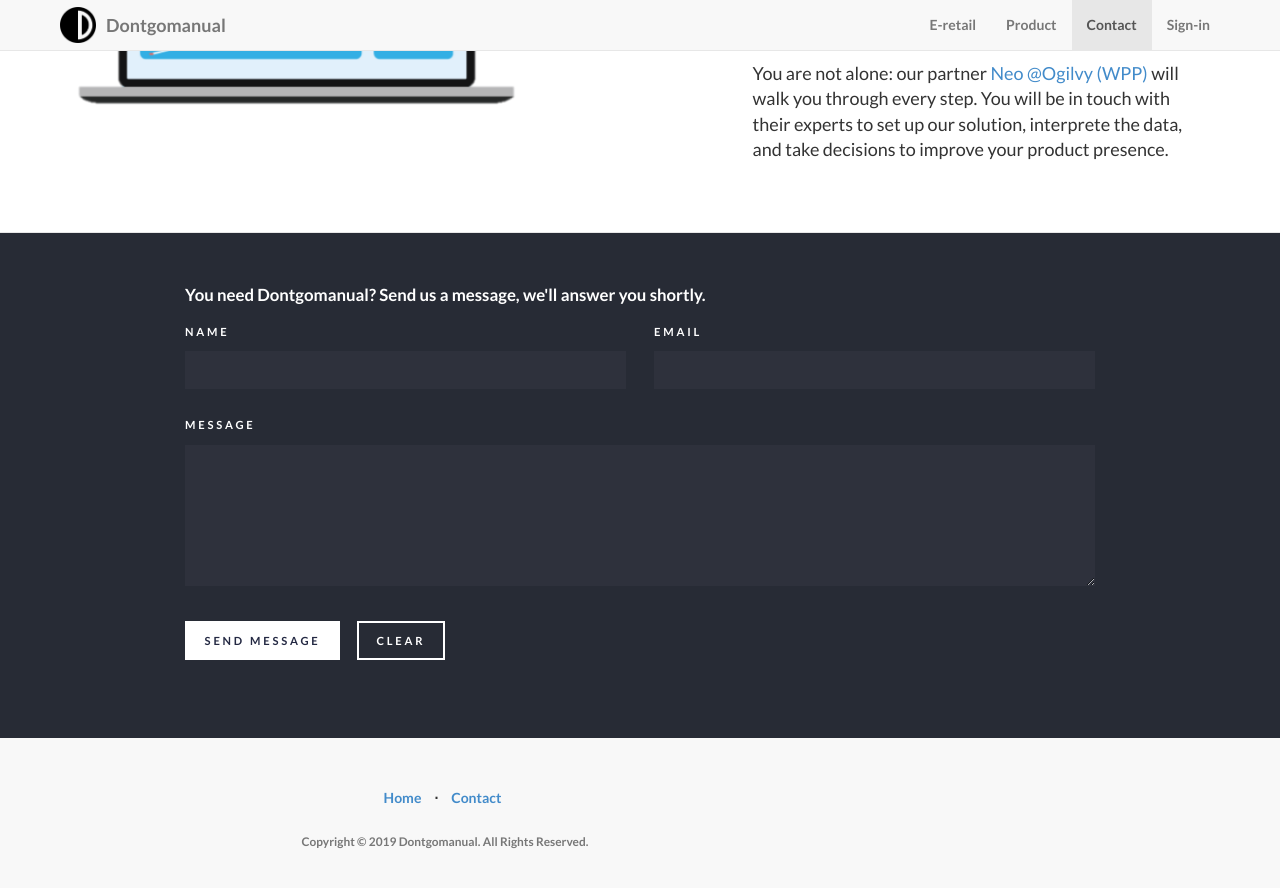
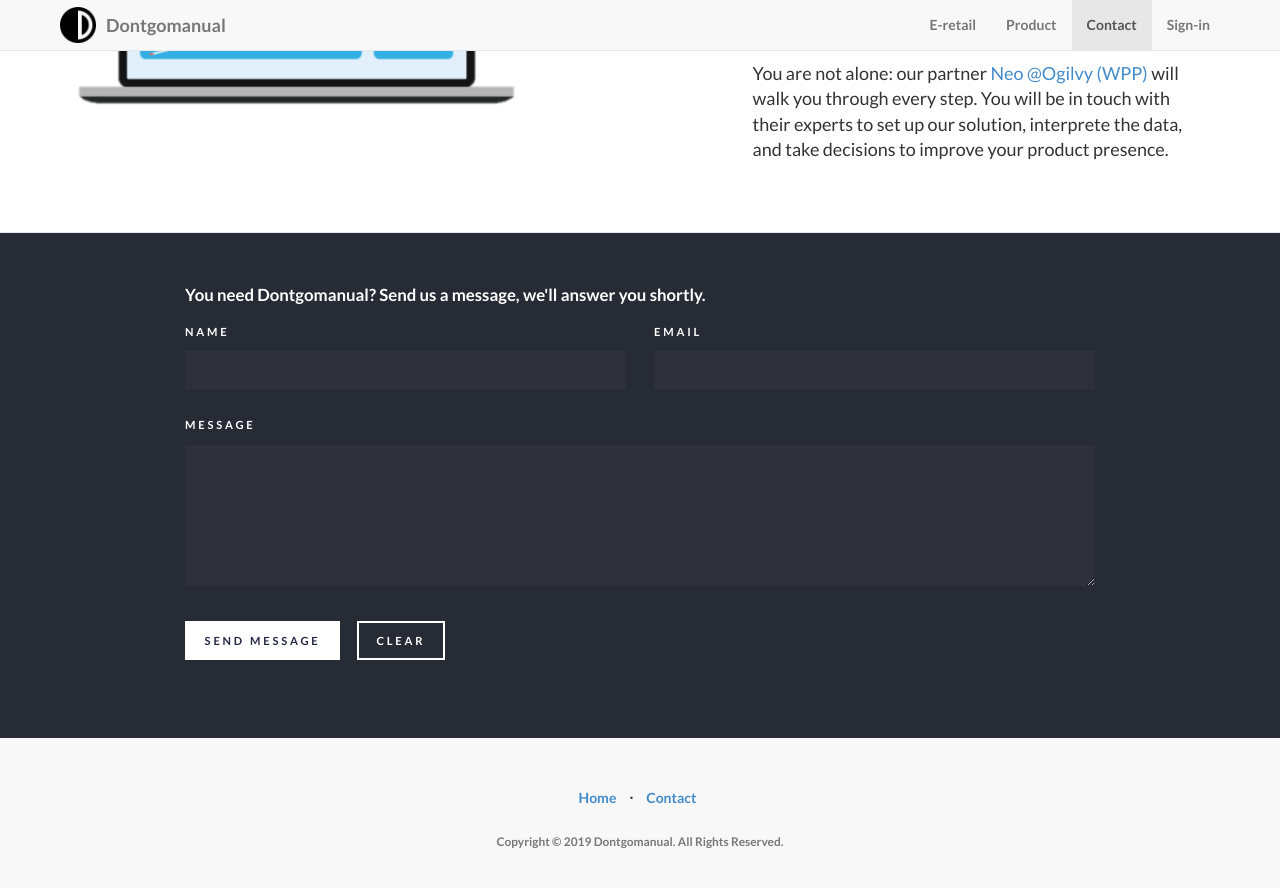
Before and after one commit to guillim/dontgomanual_landing, a Jekyll site: the page built from index.html, in a window 1280 px wide and 900 px high, scrolled down 2134 px. Shown: the top 888 px of the window. Built offline with Jekyll 4.4.1, drawn with Linux system fonts in a browser that asks for light colours; nearby versions of some CDN libraries; library files that are not in the unit come from our copies.

Commit message:
Update footer.html

```diff
--- a/_includes/footer.html
+++ b/_includes/footer.html
@@ -2,7 +2,7 @@
 <footer>
     <div class="container">
         <div class="row">
-            <div class="col-md-8 fullflex flexDirCol">
+            <div class="col-xs-12 fullflex flexDirCol">
                 <ul class="list-inline">
                     <li>
                         <a href="#home">Home</a>
```
